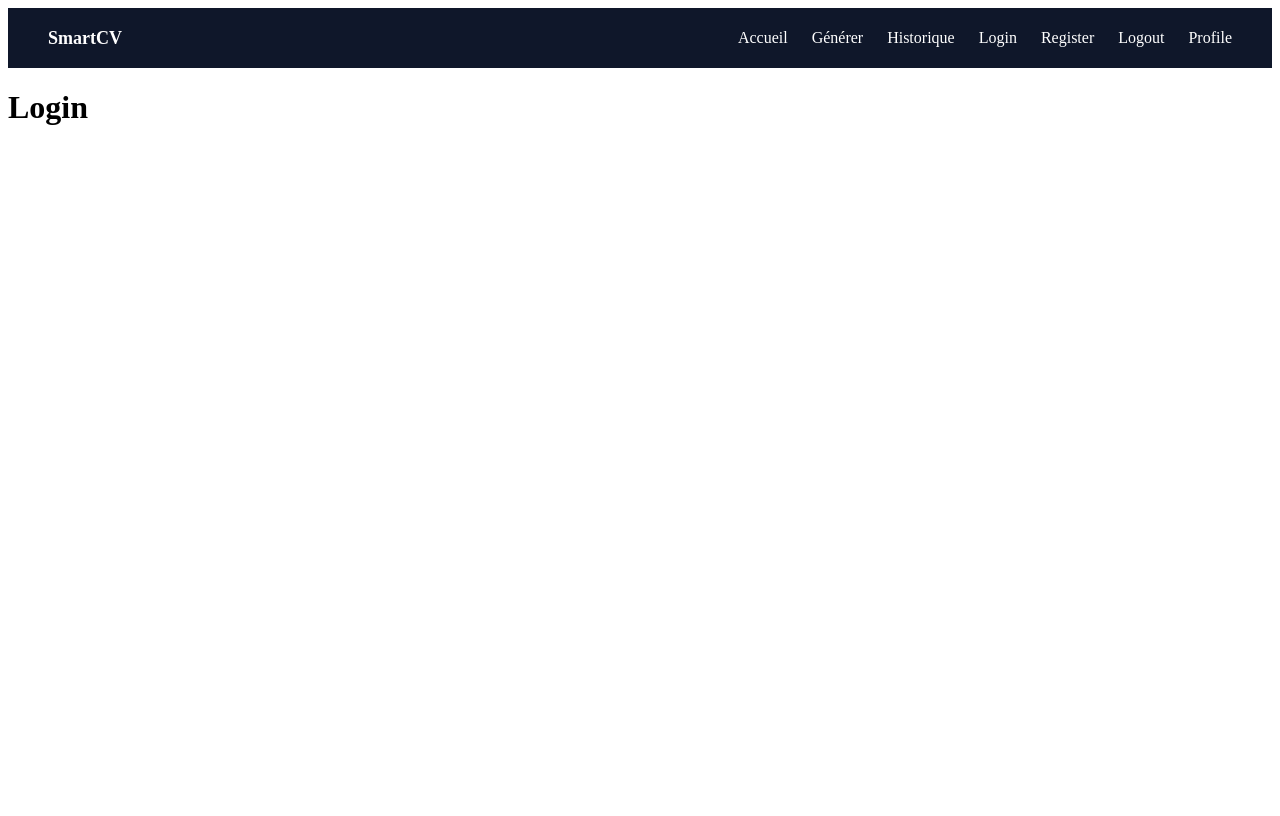
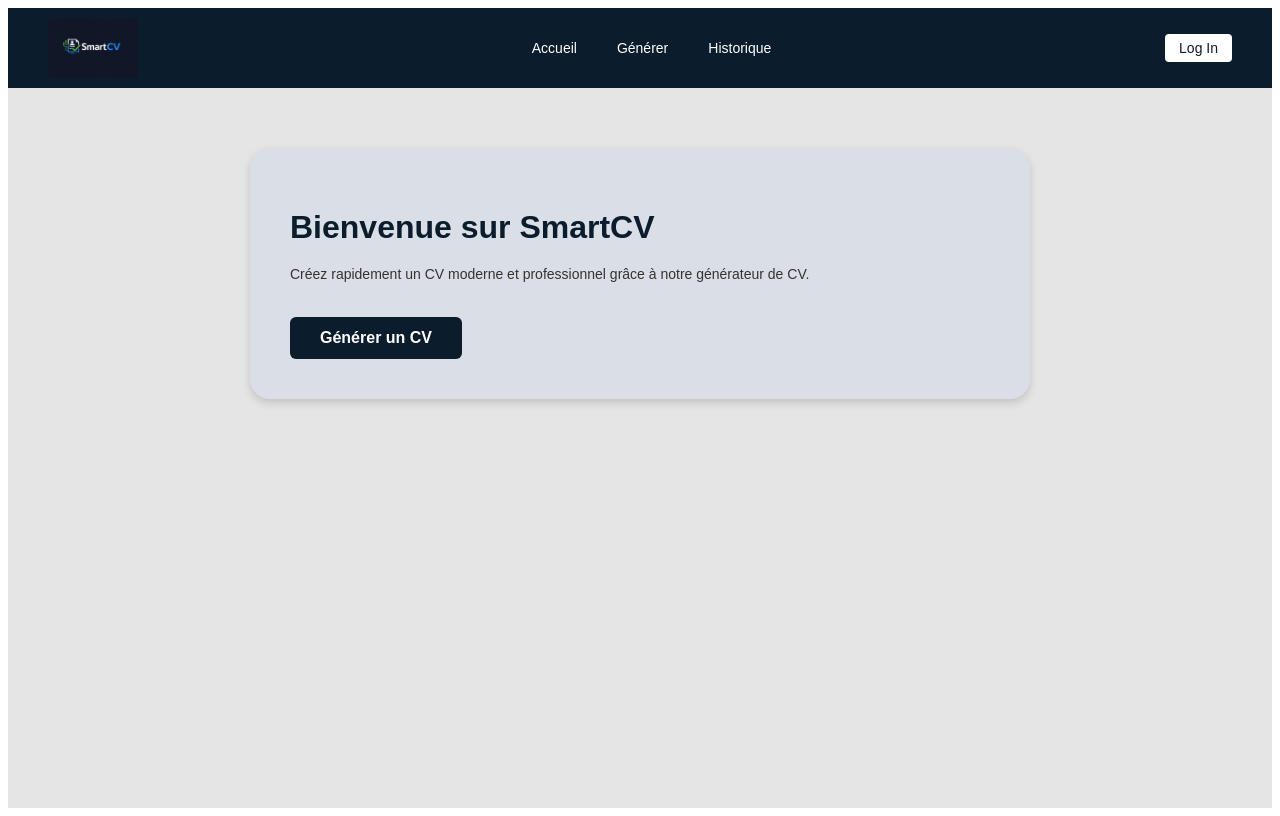
Before and after one commit to noee29/vue-app-azure, a Vue app: page / in a window 1280 px wide. Built offline with nearby package versions, Linux system fonts and the light colour scheme.

Commit message:
Ajout de la vue HomeView et du composant Navbar, mise à jour des routes pour inclure HomeView

```diff
--- a/src/components/AppHeader.vue
+++ b/src/components/AppHeader.vue
@@ -1,46 +1,11 @@
 <template>
-  <header class="header">
-    <div class="logo">SmartCV</div>
 
-    <nav>
-      <a href="#">Accueil</a>
-      <a href="#">Générer</a>
-      <a href="#">Historique</a>
-      <a href="#">Login</a>
-      <a href="#">Register</a>
-      <a href="#">Logout</a>
-      <a href="#">Profile</a>
-    </nav>
-  </header>
 </template>
 
+<script setup>
+
+</script>
+
 <style scoped>
-.header {
-  height: 60px;
-  background: #0f172a;
-  color: white;
-  display: flex;
-  align-items: center;
-  justify-content: space-between;
-  padding: 0 40px;
-}
 
-.logo {
-  font-weight: bold;
-  font-size: 18px;
-}
-
-nav {
-  display: flex;
-  gap: 24px;
-}
-
-a {
-  color: white;
-  text-decoration: none;
-}
-
-a:hover {
-  opacity: 0.7;
-}
 </style>
--- /dev/null
+++ b/src/components/Navbar.vue
@@ -0,0 +1,78 @@
+<template>
+  <nav class="navbar">
+    <div class="nav-left">
+      <img :src="logoUrl" alt="SmartCV Logo" />
+    </div>
+
+    <div class="nav-center">
+      <a href="#">Accueil</a>
+      <a href="#">Générer</a>
+      <a href="#">Historique</a>
+    </div>
+
+    <div class="nav-right">
+      <button class="login-btn">Log In</button>
+    </div>
+  </nav>
+</template>
+
+<script setup>
+import logoUrl from '../Logo_SmartCV.png'
+</script>
+
+<style scoped>
+.navbar {
+  background-color: #0B1C2D;
+  display: flex;
+  justify-content: space-between;
+  align-items: center;
+  padding: 0 40px;
+  color: white;
+  height: 80px;
+  min-height: 80px;
+  max-height: 80px;
+}
+
+.nav-left {
+  display: flex;
+  align-items: center;
+  gap: 8px;
+  height: 100%;
+}
+
+.nav-left img {
+  height: 60px;
+  max-height: 60px;
+  object-fit: contain;
+}
+
+.brand {
+  font-weight: bold;
+  font-size: 16px;
+}
+
+.nav-center a {
+  margin: 0 20px;
+  color: white;
+  text-decoration: none;
+  font-size: 14px;
+}
+
+.nav-center a:hover {
+  text-decoration: underline;
+}
+
+.login-btn {
+  background-color: #FFFFFF;
+  color: #0B1C2D;
+  border: none;
+  padding: 6px 14px;
+  border-radius: 4px;
+  font-size: 14px;
+  cursor: pointer;
+}
+
+.login-btn:hover {
+  opacity: 0.8;
+}
+</style>
--- a/src/router/index.js
+++ b/src/router/index.js
@@ -1,8 +1,10 @@
 import { createRouter, createWebHistory } from 'vue-router'
+import HomeView from '../views/HomeView.vue'
 import Login from '../views/Login.vue'
 
 const routes = [
-  { path: '/', component: Login }
+  { path: '/', component: HomeView },
+  { path: '/login', component: Login }
 ]
 
 export default createRouter({
--- /dev/null
+++ b/src/views/HomeView.vue
@@ -0,0 +1,89 @@
+<template>
+  <div class="page">
+    <Navbar />
+
+    <div class="content">
+      <div class="card">
+        <h1>Bienvenue sur SmartCV</h1>
+        <p>
+          Créez rapidement un CV moderne et professionnel grâce à notre générateur de CV.
+        </p>
+        <button class="create-btn" @click="generateCV">Générer un CV</button>
+      </div>
+    </div>
+
+  </div>
+</template>
+
+<script setup>
+import Navbar from '@/components/Navbar.vue'
+import { useRouter } from 'vue-router'
+
+const router = useRouter()
+
+const generateCV = () => {
+  router.push('/generate')
+}
+</script>
+
+<style scoped>
+
+.page {
+  background-color: #E5E5E5;
+  min-height: 100vh;
+  font-family: Arial, sans-serif;
+}
+
+.content {
+  display: flex;
+  justify-content: center;
+  margin-top: 60px;
+}
+
+.card {
+  background-color: #D9DEE7;
+  width: 700px;
+  padding: 40px;
+  border-radius: 20px;
+  box-shadow: 0 4px 8px rgba(0,0,0,0.15);
+}
+
+.card h1 {
+  margin-bottom: 20px;
+  color: #0B1C2D;
+}
+
+.card p {
+  margin-bottom: 15px;
+  font-size: 14px;
+  color: #333;
+}
+
+.card ul {
+  margin-left: 20px;
+  margin-bottom: 20px;
+  font-size: 14px;
+}
+
+.card li {
+  margin-bottom: 8px;
+}
+
+.create-btn {
+  background-color: #0B1C2D;
+  color: white;
+  border: none;
+  padding: 12px 30px;
+  border-radius: 6px;
+  font-size: 16px;
+  font-weight: bold;
+  cursor: pointer;
+  margin-top: 20px;
+  transition: background-color 0.3s;
+}
+
+.create-btn:hover {
+  background-color: #0f2844;
+}
+
+</style>
```
